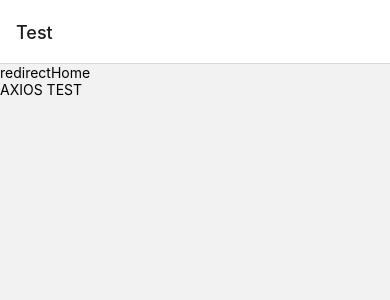
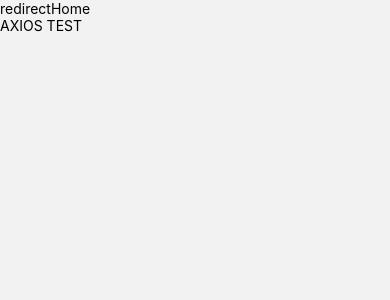
Before and after one commit to DaHoon06/dev-handbook, a React Native app in the folder app/: screen /Test in a window 390 px wide. Shown: the top 300 px of the page. Built offline with nearby package versions, Linux system fonts and the light colour scheme.

Commit message:
feat: path alias 설정

```diff
--- a/app/App.tsx
+++ b/app/App.tsx
@@ -1,26 +1,5 @@
-import { StatusBar } from 'expo-status-bar';
-import {StyleSheet, Text, TouchableOpacity, View} from 'react-native';
-import {Router} from "./src/router";
+import {Router} from "@src/router";
 
 export default function App() {
-
-
-  return (
-
-      <Router />
-  // <View style={styles.container}>
-  //     <StatusBar style="auto" />
-  //     <Text>Open up App.tsx to start working on your app!</Text>
-  //
-  //   </View>
-  );
+  return <Router />
 }
-
-const styles = StyleSheet.create({
-  container: {
-    flex: 1,
-    backgroundColor: '#fff',
-    alignItems: 'center',
-    justifyContent: 'center',
-  },
-});
--- a/app/babel.config.js
+++ b/app/babel.config.js
@@ -2,5 +2,20 @@
   api.cache(true);
   return {
     presets: ['babel-preset-expo'],
+    plugins: [
+      [
+        'module-resolver',
+        {
+          root: ['.'],
+          alias: {
+            '@src': './src/',
+            '@screen': './src/screen/',
+            '@type': './src/types/',
+            '@lib': './src/libs/',
+            '@asset': './src/assets/',
+          }
+        }
+      ]
+    ]
   };
 };
--- a/app/package.json
+++ b/app/package.json
@@ -14,6 +14,7 @@
     "@react-navigation/native-stack": "^6.9.12",
     "@types/styled-components-react-native": "^5.2.1",
     "axios": "^1.4.0",
+    "babel-plugin-module-resolver": "^5.0.0",
     "expo": "~48.0.15",
     "expo-status-bar": "~1.4.4",
     "react": "18.2.0",
--- a/app/src/router/index.tsx
+++ b/app/src/router/index.tsx
@@ -1,15 +1,19 @@
 import {createNativeStackNavigator} from "@react-navigation/native-stack";
 import {NavigationContainer} from "@react-navigation/native";
-import {HomeScreen} from "../screen/HomeScreen";
-import {TestScreen} from "../screen/TestScreen";
-import {RootStackParamList} from "../types/router";
+import {HomeScreen} from "@screen/HomeScreen";
+import {TestScreen} from "@screen/TestScreen";
+import {RootStackParamList} from "@type/router";
 
 const Stack = createNativeStackNavigator<RootStackParamList>();
 
 export function Router() {
   return (
     <NavigationContainer>
-      <Stack.Navigator initialRouteName={"Test"}>
+      <Stack.Navigator
+        screenOptions={{
+          headerShown: false,
+        }}
+        initialRouteName={"Home"}>
         <Stack.Screen name={'Test'} component={TestScreen} />
         <Stack.Screen name={'Home'} component={HomeScreen} />
       </Stack.Navigator>
--- a/app/src/screen/HomeScreen.tsx
+++ b/app/src/screen/HomeScreen.tsx
@@ -1,10 +1,10 @@
 import {TouchableOpacity, Text, View} from "react-native";
 import {NativeStackScreenProps} from "@react-navigation/native-stack";
-import {RootStackParamList} from "../types/router";
+import {RootStackParamList} from "@type/router";
 
 type Props = NativeStackScreenProps<RootStackParamList, 'Home'>;
 
-export function HomeScreen(props: Props) {
+export const HomeScreen = (props: Props) => {
   const {navigation} = props;
 
   const redirectHome = () => {
--- a/app/src/screen/TestScreen.tsx
+++ b/app/src/screen/TestScreen.tsx
@@ -1,11 +1,11 @@
 import {Text, TouchableOpacity, View} from "react-native";
 import {NativeStackScreenProps} from "@react-navigation/native-stack";
-import {RootStackParamList} from "../types/router";
-import {instance} from "../libs/axios";
+import {RootStackParamList} from "@type/router";
+import {instance} from "@lib/axios";
 
 type Props = NativeStackScreenProps<RootStackParamList, 'Test'>;
 
-export function TestScreen(props: Props) {
+export const TestScreen = (props: Props) => {
   const {navigation} = props;
 
   const redirectTest = () => {
```
Also changed, not shown: app/tsconfig.json (+10 -22 lines), 1 other file (tests, documents, lock files or other folders).
